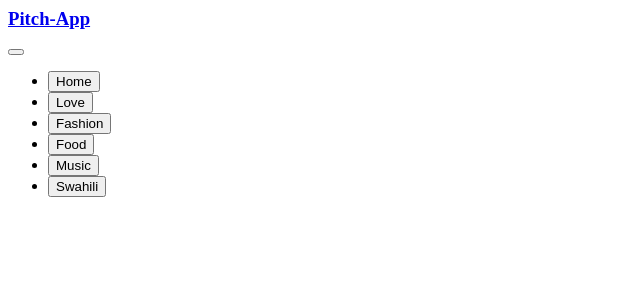
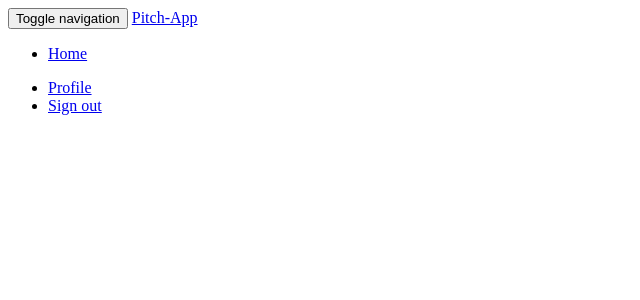
Before and after one commit to TERESIA012/App_Pitch, a Flask app: template app/templates/navbar.html in a window 1280 px wide. Shown: the top 300 px of the page, without its empty margins (0-640 px from the left). Run offline with Flask 2, Linux system fonts and the light colour scheme; the template is opened without the code that fills it, so the values that code supplies are empty; the visitor is signed in with stand-in values (Sample User, id 1); data comes from the database, SQL or seed files in the repository; some libraries are stand-ins or nearby versions.

Commit message:
add navbar

```diff
--- a/app/templates/navbar.html
+++ b/app/templates/navbar.html
@@ -1,35 +1,37 @@
+<!DOCTYPE html>
+<html>
+  <head>
+    <meta charset="utf-8">
+    <title></title>
+  </head>
+  <body>
+    <div class="navbar navbar-inverse" role="navigation">
+        <div class="container-fluid">
+            <div class="navbar-header">
+                <button type="button" class="navbar-toggle" data-toggle="collapse" data-target=".navbar-collapse">
+                  <span class="sr-only">Toggle navigation</span>
+                  <span class="icon-bar"></span>
+                  <span class="icon-bar"></span>
+                  <span class="icon-bar"></span>
+                </button>
+                <a class="navbar-brand" href="/"> Pitch-App </a>
+            </div>
+            <div class="navbar-collapse collapse">
+                <ul class="nav navbar-nav">
+                    <li><a href="/">Home</a></li>
+                </ul>
 
-<div class="">
+                <ul class="nav navbar-nav navbar-right">
+                  {% if current_user.is_authenticated %}
+                  <li><a href="{{url_for('main.profile',uname=current_user.username)}}">Profile</a></li>
+                  <li><a href="{{url_for('auth.logout')}}">Sign out</a></li>
+                  {% else %}
+                  <li><a href="{{url_for('auth.login')}}">Sign in</a></li>
+                  {%endif%}
+                </ul>
+            </div>
 
-    <nav class="navbar navbar-expand-lg navbar-dark bg-dark fixed-top">
-    <h3> <a class="navbar-brand" href="/"><span class="badge badge-success">Pitch-App</span></a></h3>
-      <button class="navbar-toggler" type="button" data-toggle="collapse" data-target="#navbarText" aria-controls="navbarText" aria-expanded="false" aria-label="Toggle navigation">
-      <span class="navbar-toggler-icon"></span>
-    </button>
-      <div class="collapse navbar-collapse " id="navbarText">
-        <ul class="navbar-nav me-auto mb-2 mb-lg-0">
-        </ul>
-        <ul class="navbar-nav ml-auto">
-          <li class="nav-item active">
-            <a class="nav-link" href="/"><button type="button" class="btn btn-outline-light">Home </button><span class="sr-only"></span></a>
-          </li>
-          <li class="nav-item">
-            <a class="nav-link" href="/"><button type="button" class="btn btn-outline-light">Love</button></a>
-          </li>
-          <li class="nav-item">
-            <a class="nav-link" href="/"><button type="button" class="btn btn-outline-light">Fashion</button></a>
-          </li>
-          <li class="nav-item">
-            <a class="nav-link" href="/"><button type="button" class="btn btn-outline-light">Food</button></a>
-          </li>
-          <li class="nav-item">
-            <a class="nav-link" href="/"><button type="button" class="btn btn-outline-light">Music</button></a>
-          </li>
-          <li class="nav-item">
-            <a class="nav-link" href="/"><button type="button" class="btn btn-outline-light">Swahili</button></a>
-          </li>
-        </ul>
-
-      </div>
-    </nav>
-  </div>
+        </div>
+    </div>
+  </body>
+</html>
```
Also changed, not shown: app/auth/views.py (added, +68 -0 lines).
